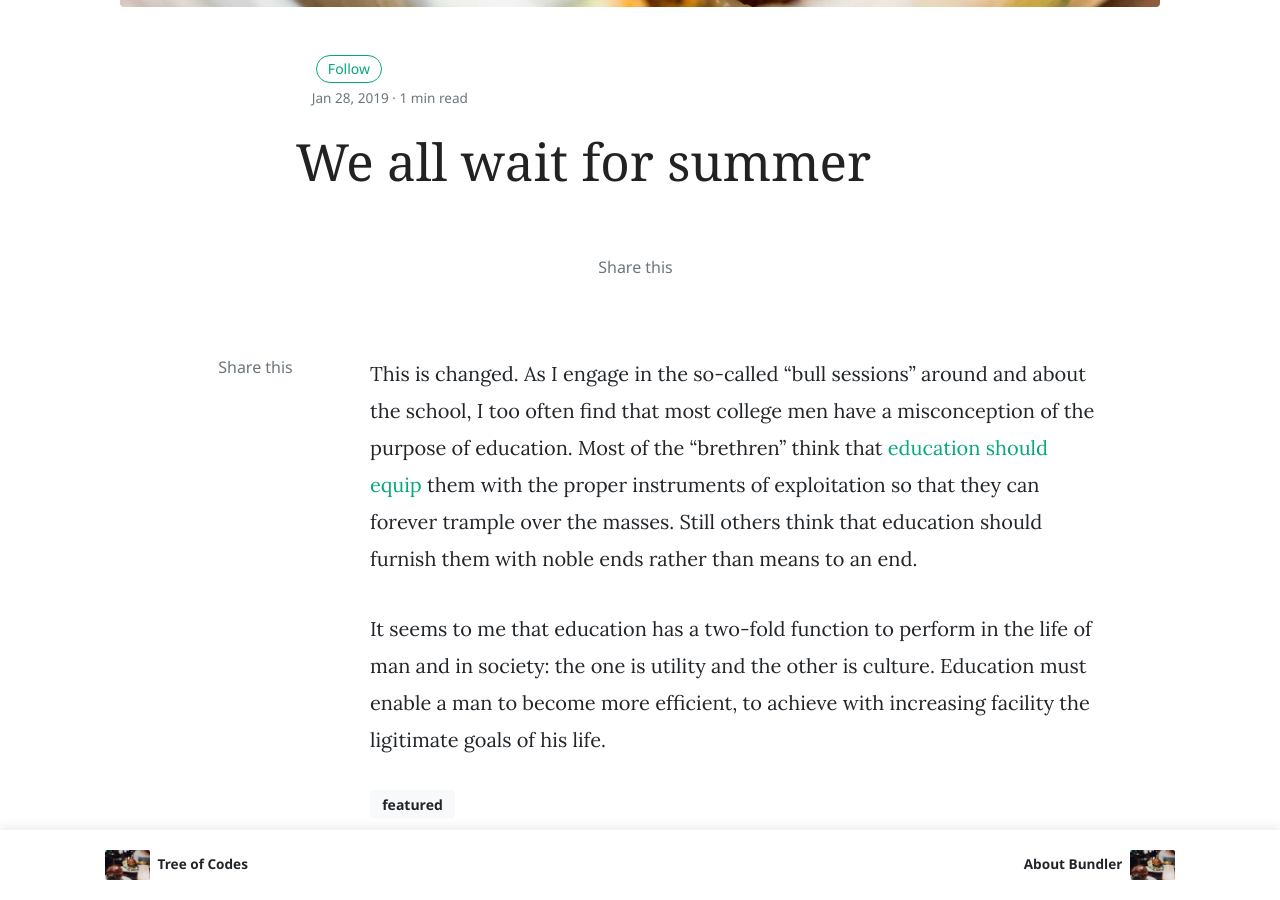
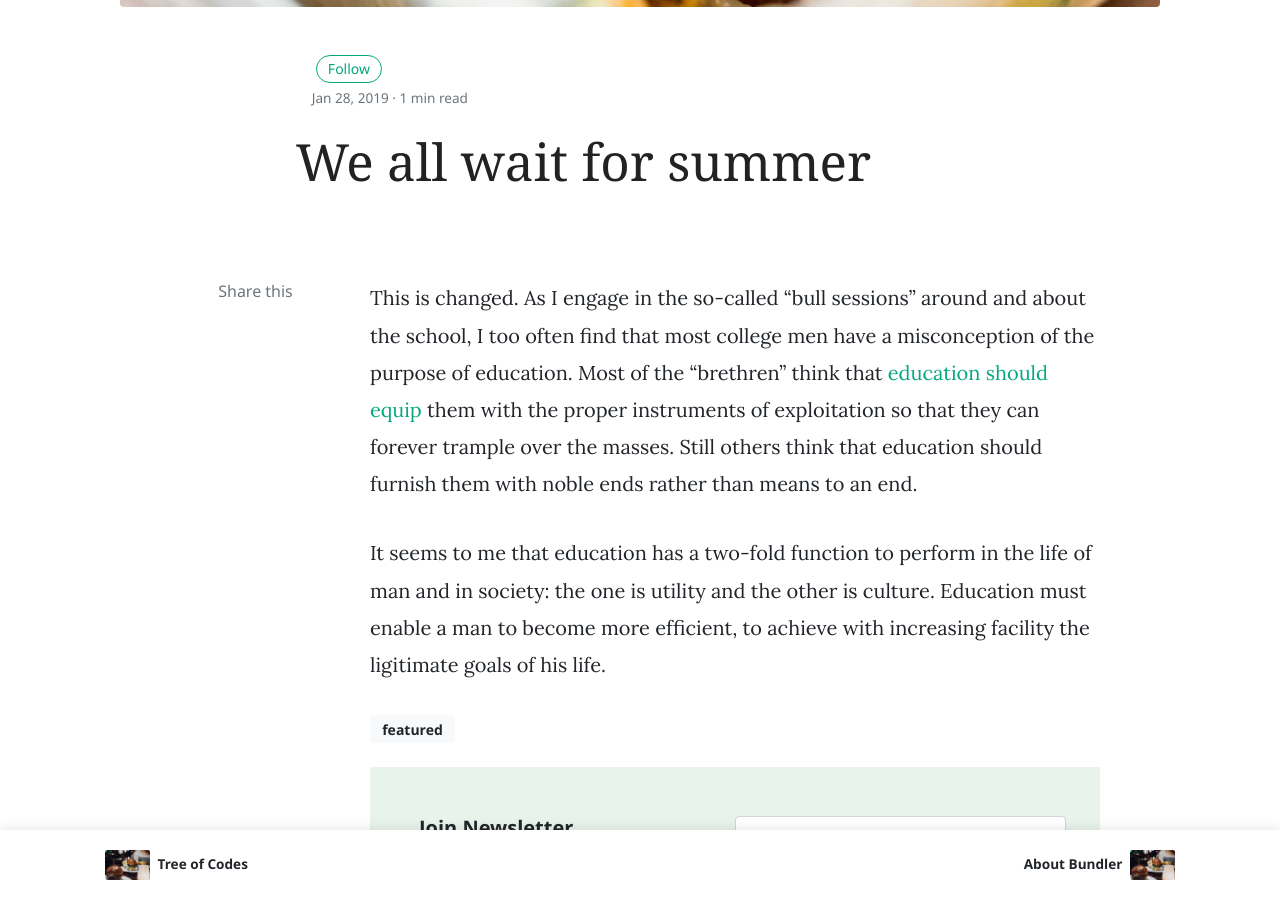
Before and after one commit to ikheinaaa/tess, a Jekyll site: the page built from _posts/2019-01-28-we-all-wait-for-summer.md, in a window 1280 px wide and 900 px high, scrolled down 786 px. Built offline with Jekyll 4.4.1, drawn with Linux system fonts in a browser that asks for light colours; nearby versions of some CDN libraries; comment, search, counter and statistics services are not loaded.

Commit message:
Update post.html

```diff
--- a/_layouts/post.html
+++ b/_layouts/post.html
@@ -27,28 +27,8 @@ layout: default
             </div>
         </div>
     </div>
-        <div class="row justify-content-center">
-            <!-- Share -->
-            <div class="col-lg-2 pr-4 mb-4 col-md-12">
-                <div class="sticky-top sticky-top-offset text-center">
-                    <div class="text-muted">
-                        Share this
-                    </div>
-                    <div class="share d-inline-block">
-                        <!-- AddToAny BEGIN -->
-                        <div class="a2a_kit a2a_kit_size_32 a2a_default_style">
-                            <a class="a2a_dd" href="https://www.addtoany.com/share"></a>
-                            <a class="a2a_button_facebook"></a>
-                            <a class="a2a_button_twitter"></a>
-                        </div>
-                        <script async src="https://static.addtoany.com/menu/page.js"></script>
-                        <!-- AddToAny END -->
-                    </div>
-                </div>
-            </div>
-        </div>
-    </div>
-</div>
+ </div>
+
 
 
 
```
